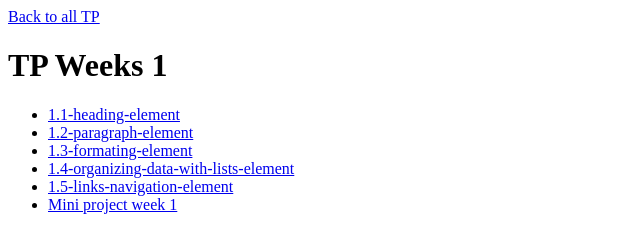
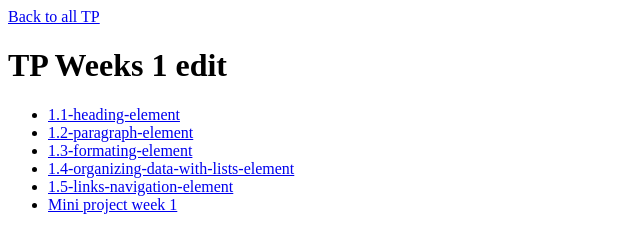
Before and after one commit to Than-sothearak/web_client_programing, a plain HTML site: page Week_01/index.html in a window 1280 px wide. Shown: the full height of the page, 0-640 px from the left. Drawn offline with Linux system fonts and the light colour scheme.

```diff
--- a/Week_01/index.html
+++ b/Week_01/index.html
@@ -7,7 +7,7 @@
   </head>
   <body>
     <a href="/index.html">Back to all TP</a>
-    <h1>TP Weeks 1</h1>
+    <h1>TP Weeks 1 edit</h1>
 
     <ul>
       <li><a href="1.1-heading-element/index.html">1.1-heading-element</a></li>
```
